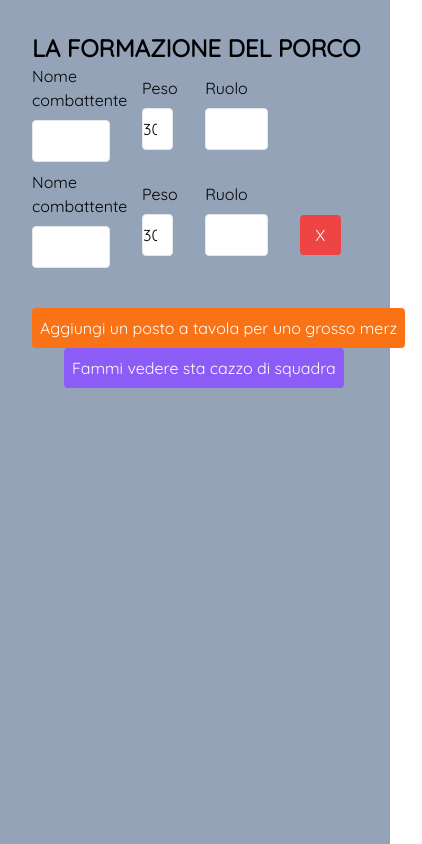
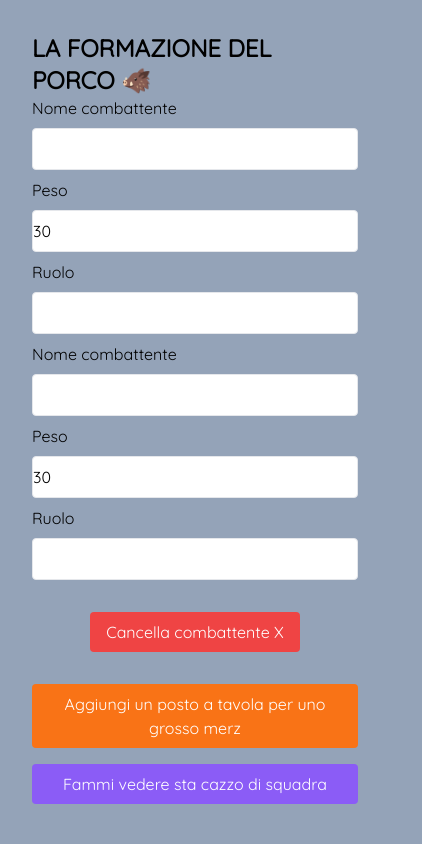
Before and after one commit to sgrumo/paliomassa, a Next.js app: page /insert in a window 390 px wide. Both pictures are taken after a click on the button "Aggiungi un posto a tavola per uno grosso merz". Shown: the whole page, 422 px wide, since content can reach past the window. Built offline with nearby package versions, Linux system fonts and the light colour scheme.

Commit message:
[Styling] major styling upgrade, mobile queries

```diff
--- a/package.json
+++ b/package.json
@@ -7,6 +7,7 @@
     "type-check": "tsc"
   },
   "dependencies": {
+    "jspdf": "^2.5.1",
     "next": "latest",
     "react": "17.0.2",
     "react-dom": "17.0.2",
--- a/src/components/AthleteFormInput.tsx
+++ b/src/components/AthleteFormInput.tsx
@@ -59,8 +59,8 @@ const AthleteFormInput = ({
   };
 
   return (
-    <div className="flex items-center w-full gap-8">
-      <label className="flex flex-col w-[20vw]">
+    <div className="flex flex-col lg:flex-row items-center w-full md:gap-8">
+      <label className="flex flex-col w-full lg:w-[20vw]">
         Nome combattente
         <input
           type="text"
@@ -70,7 +70,7 @@ const AthleteFormInput = ({
           value={athlete.name}
         />
       </label>
-      <label className="flex flex-col w-[8vw]">
+      <label className="flex flex-col w-full lg:w-[8vw]">
         Peso
         <input
           type="number"
@@ -83,7 +83,7 @@ const AthleteFormInput = ({
           className="my-2 py-2 flex border border-gray-200 bg-white rounded "
         />
       </label>
-      <label className="flex flex-col w-[16vw]">
+      <label className="flex flex-col w-full lg:w-[16vw]">
         Ruolo
         <Multiselect
           options={rolesOptions}
@@ -96,7 +96,7 @@ const AthleteFormInput = ({
           className="bg-red-500 rounded text-white px-4 py-2 mt-6"
           type="button"
         >
-          X
+          <span className="lg:hidden">Cancella combattente </span>X
         </button>
       )}
     </div>
--- a/src/components/Layout.tsx
+++ b/src/components/Layout.tsx
@@ -14,7 +14,7 @@ const Layout = ({ children, title = "This is the default title" }: Props) => (
       <meta name="viewport" content="initial-scale=1.0, width=device-width" />
     </Head>
     <header></header>
-    <div className="container min-h-[100vh] h-full w-full p-8 bg-slate-400">
+    <div className="container mx-auto min-h-[100vh] h-full w-full p-8">
       {children}
     </div>
   </>
--- a/src/pages/_document.tsx
+++ b/src/pages/_document.tsx
@@ -10,7 +10,7 @@ class MyDocument extends Document {
             rel="stylesheet"
           />
         </Head>
-        <body>
+        <body className="bg-slate-400">
           <Main />
           <NextScript />
         </body>
--- a/src/pages/index.tsx
+++ b/src/pages/index.tsx
@@ -18,7 +18,7 @@ const IndexPage = () => {
     <Layout title="Intro">
       <div className="flex flex-col justify-center items-center">
         <h1 className="text-4xl mt-16 font-bold">Ciao amici del Palio 👋</h1>
-        <div className="flex justify-evenly w-screen mt-16">
+        <div className="flex flex-col lg:flex-row justify-evenly w-full mt-16 ">
           <label className="flex flex-col mb-2 text-xl font-bold">
             Se hai scaricato un JSON con il team puoi caricarlo:
             <input
@@ -36,7 +36,7 @@ const IndexPage = () => {
             }}
             type="button"
           >
-            Forma un team da nuovi combattenti
+            Forma un team con nuovi combattenti
           </button>
         </div>
       </div>
--- a/src/pages/insert/index.tsx
+++ b/src/pages/insert/index.tsx
@@ -69,13 +69,10 @@ const IndexPage = () => {
 
   return (
     <Layout title="Intro">
-      <form
-        onSubmit={onSubmit}
-        className="w-screen flex flex-col justify-center"
-      >
-        <h2 className="text-2xl font-bold">LA FORMAZIONE DEL PORCO</h2>
+      <form onSubmit={onSubmit} className="w-full flex flex-col justify-center">
+        <h2 className="text-2xl font-bold">LA FORMAZIONE DEL PORCO 🐗</h2>
         {athleteInputs}
-        <div>
+        <div className="flex lg:block flex-col gap-4">
           <button
             className="bg-orange-500 p-2 rounded text-white mt-8"
             type="button"
@@ -84,7 +81,7 @@ const IndexPage = () => {
             Aggiungi un posto a tavola per uno grosso merz
           </button>
           <button
-            className="bg-violet-500 p-2 rounded text-white ml-8"
+            className="bg-violet-500 p-2 rounded text-white lg:ml-8"
             type="submit"
           >
             Fammi vedere sta cazzo di squadra
--- a/src/pages/insert/results.tsx
+++ b/src/pages/insert/results.tsx
@@ -30,6 +30,10 @@ const ResultPage = () => {
     link.click();
   };
 
+  const savePDF = () => {
+    window.print();
+  };
+
   const sortPerWeightDescending = (team1: Team, team2: Team): number =>
     team2.weight - team1.weight;
 
@@ -41,14 +45,23 @@ const ResultPage = () => {
 
   return (
     <Layout title="Risultati">
+      <div className="flex">
         <button
           className="bg-violet-500 p-4 rounded text-white mx-auto my-0 block"
           type="button"
           onClick={() => exportData()}
         >
-        Scarica il file la squadra della morte
+          Scarica il file dello squadrone della morte
         </button>
-      <div className="grid grid-cols-2">{combinations}</div>
+        <button
+          className="bg-green-500 p-4 rounded text-white mx-auto my-0 block"
+          type="button"
+          onClick={() => savePDF()}
+        >
+          Salva il PDF di tutte le combinazioni infernali
+        </button>
+      </div>
+      <div className="grid grid-cols-2 mt-4">{combinations}</div>
     </Layout>
   );
 };
```
Also changed, not shown: 1 other file (tests, documents, lock files or other folders). Lines whose indentation alone changed are shown as unchanged.
